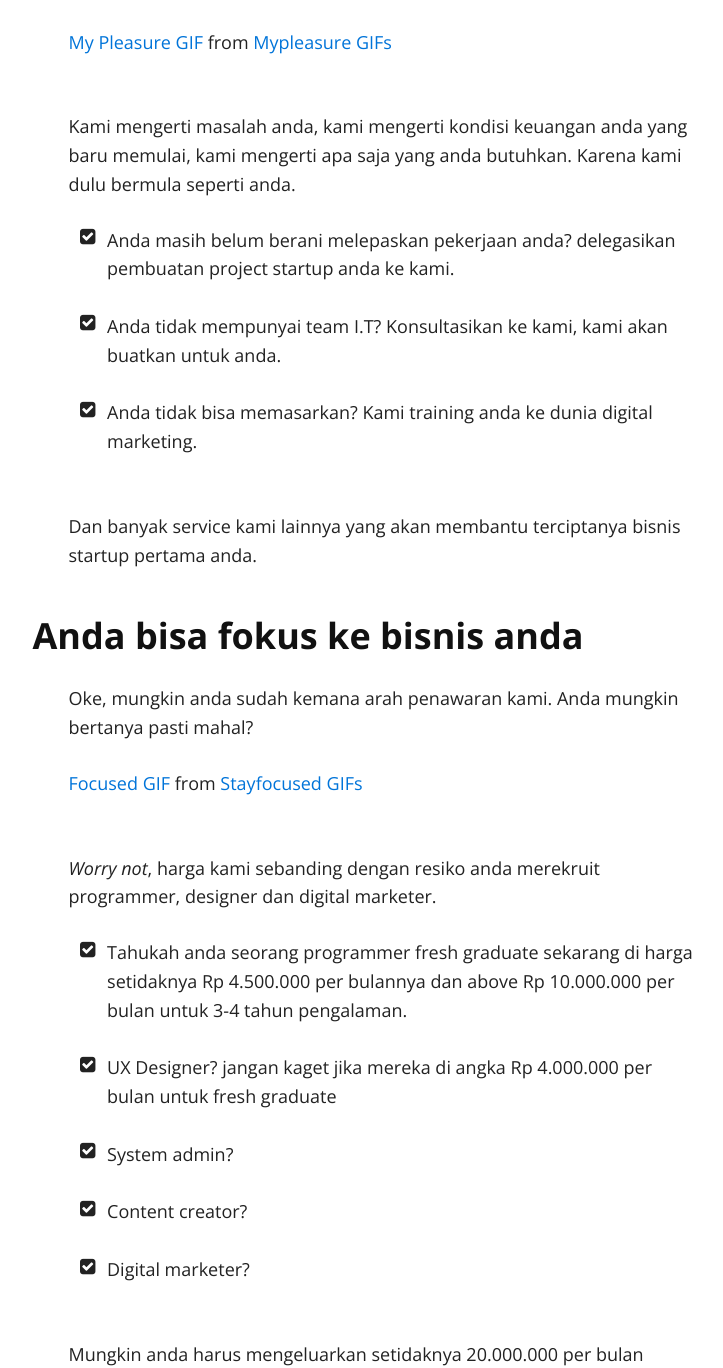
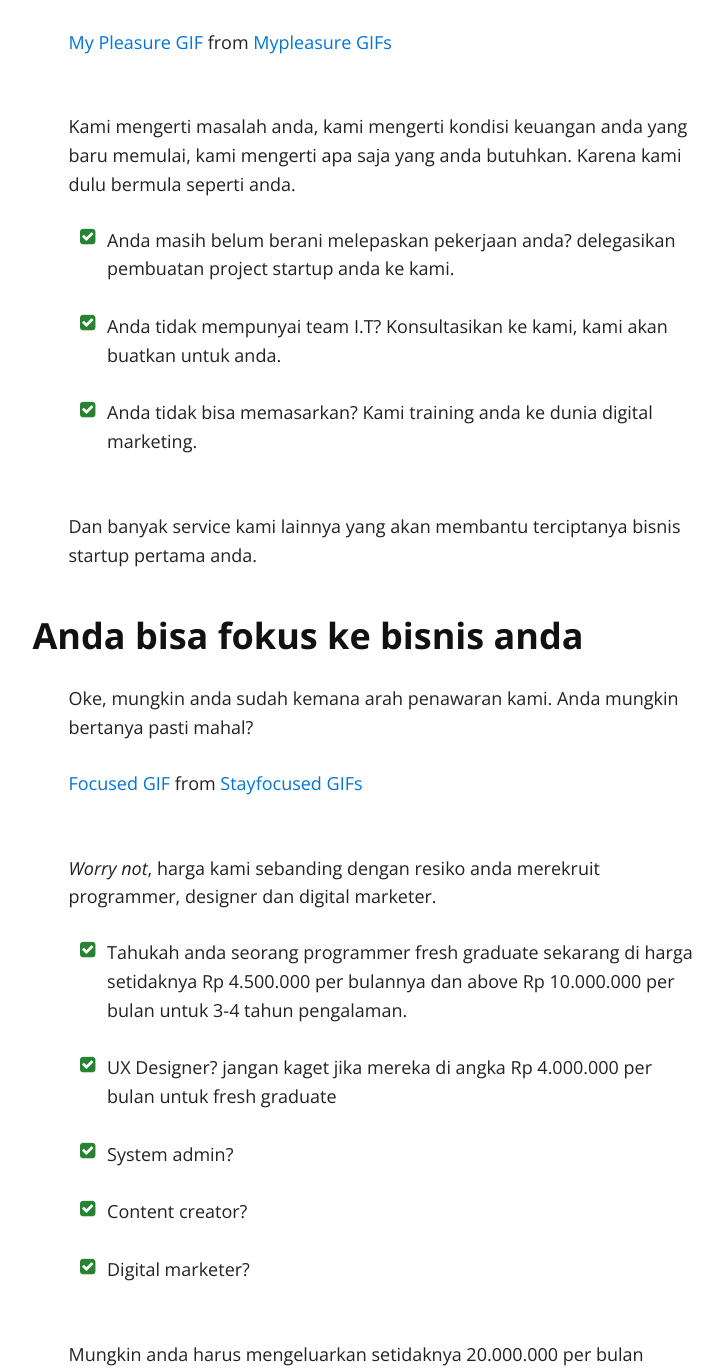
Before and after one commit to kemtol/rocktokom, a Jekyll site: the page built from index.md, in a window 1280 px wide. Shown: the part 3063-4431 px from the top of the page, without its empty margins (259-982 px from the left). Built offline with Jekyll 4.4.1, drawn with Linux system fonts in a browser that asks for light colours; nearby versions of some CDN libraries; a script that is not in the unit is left out; our own code applies the rules of GitHub Pages for plain Markdown files.

Commit message:
Update default.html

```diff
--- a/_layouts/default.html
+++ b/_layouts/default.html
@@ -15,6 +15,8 @@
   <script src="{{ site.baseurl }}/scripts/jquery.js"></script>
   <link rel="canonical" href="{{ site.url }}" />
   <style>
+    .fa-li.fa.fa-check-square{color:#278331}
+
     blockquote{
       margin-left: -5rem;
       font-family: georgia;
@@ -31,8 +33,11 @@
       color: #fff;
       margin-top: 2px;
     }
+    .btn-wa:hover,.btn-wa:focus,.btn-wa:active,.btn-wa:visited{
+      text-decoration:none;
+    }
     .btn-wa:hover{
-      text-decoration:none;
+      background:#186620;
     }
     .btn-wa > img{
       margin-right: 0.5rem;
```
